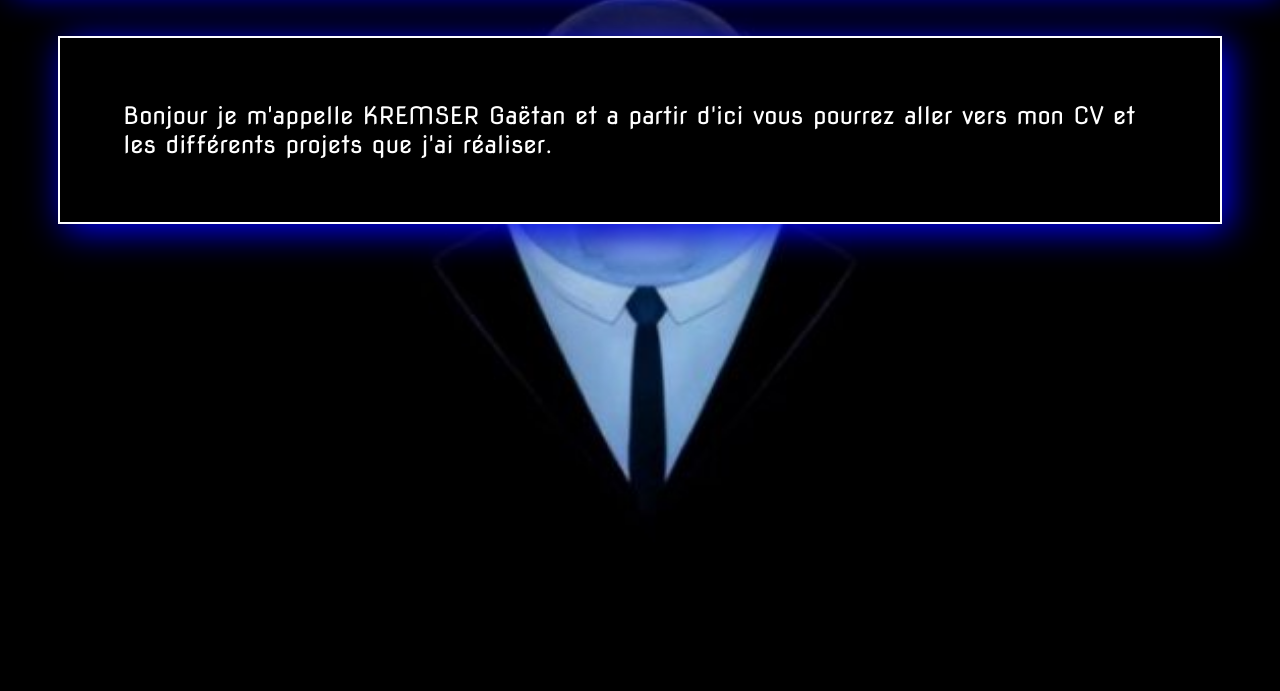
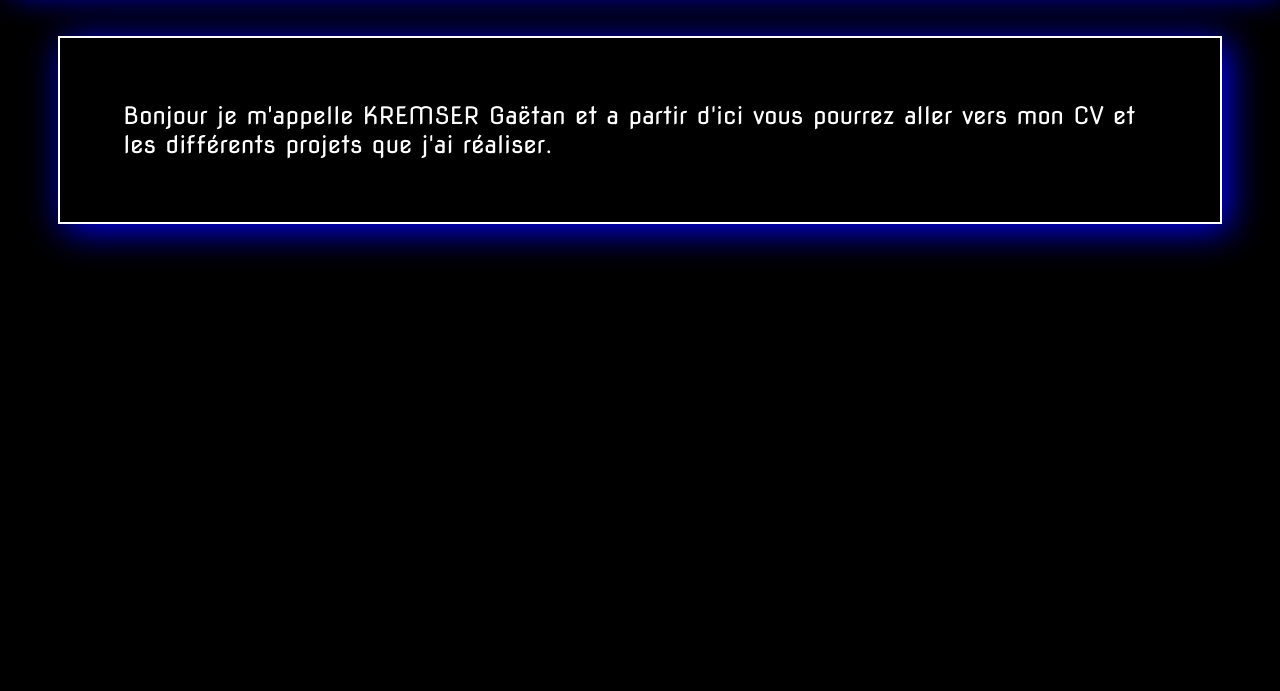
Before and after one commit to gagaf7/portfolio_kremser_gaetan, a plain HTML site: page index.html in a window 1280 px wide. Shown: the part 109-800 px from the top of the page. Drawn offline with Linux system fonts and the light colour scheme; files whose address does not match are found by name.

Commit message:
Add files via upload

```diff
--- a/style.css
+++ b/style.css
@@ -37,7 +37,7 @@ ul{
     color: white;
 }
 body{
-    background : url("image/800px-autopx-scale-to-width-down-5dee9.jpg") ;
+    background-color: black;
     background-attachment: fixed;
     background-size: cover;
     background-position: center;
```
